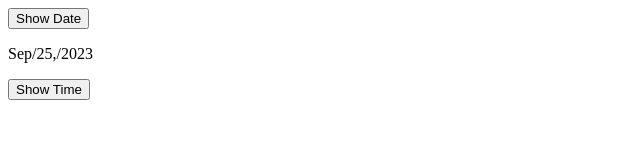
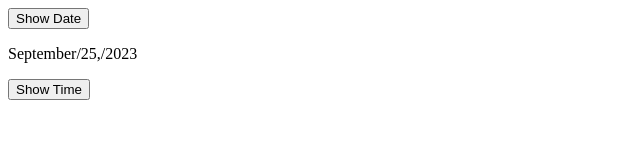
Before and after one commit to thumeshsai/Mern2, a plain HTML site: page TASKS/JAVASCRIPT/task4.html in a window 1280 px wide. Both pictures are taken after a click on the button "Show Date". Shown: the full height of the page, 0-640 px from the left. Drawn offline with Linux system fonts and the light colour scheme.

Commit message:
Update task4.html

```diff
--- a/TASKS/JAVASCRIPT/task4.html
+++ b/TASKS/JAVASCRIPT/task4.html
@@ -4,7 +4,7 @@
     <title>Display Date on Button Click</title>
 </head>
 <body>
-    <button id="dateButton1">Show Date</button>
+    <button id="dateButton1">Show Date </button>
     <p id="dateDisplay1"></p>
 
     <button id="dateButton2">Show Time</button>
@@ -12,12 +12,12 @@
 
     <script>
         function displayDate1() {
-            var options = { day: 'numeric', month: 'short', year: 'numeric' };
+            var options = { day: 'numeric', month: 'long', year: 'numeric' };
             var currentDate = new Date();
             var formattedDate = currentDate.toLocaleDateString(undefined, options);
             formattedDate = formattedDate.replace(/ /g, '/'); // Replace spaces with forward slashes
             var dateDisplay = document.getElementById("dateDisplay1");
-            dateDisplay.innerHTML = formattedDate;
+            dateDisplay.innerHTML =  formattedDate;
         }
 
         function displayDate2() {
```
